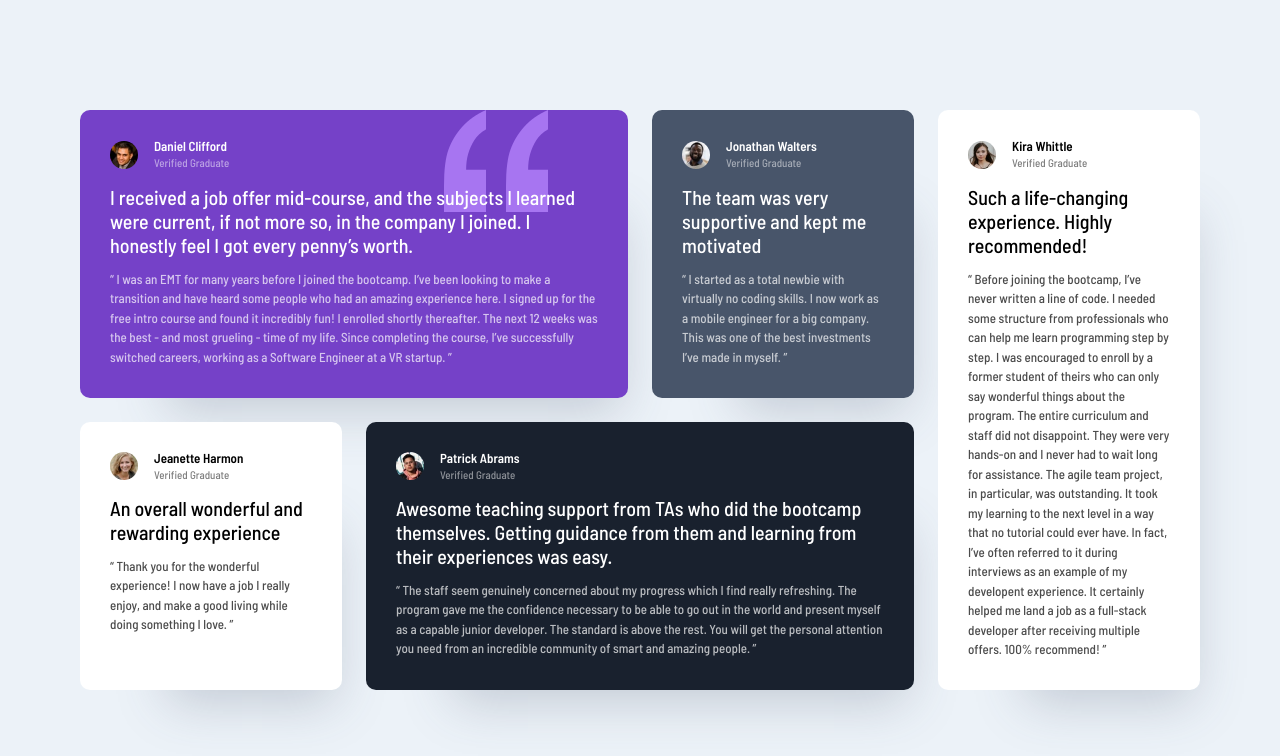
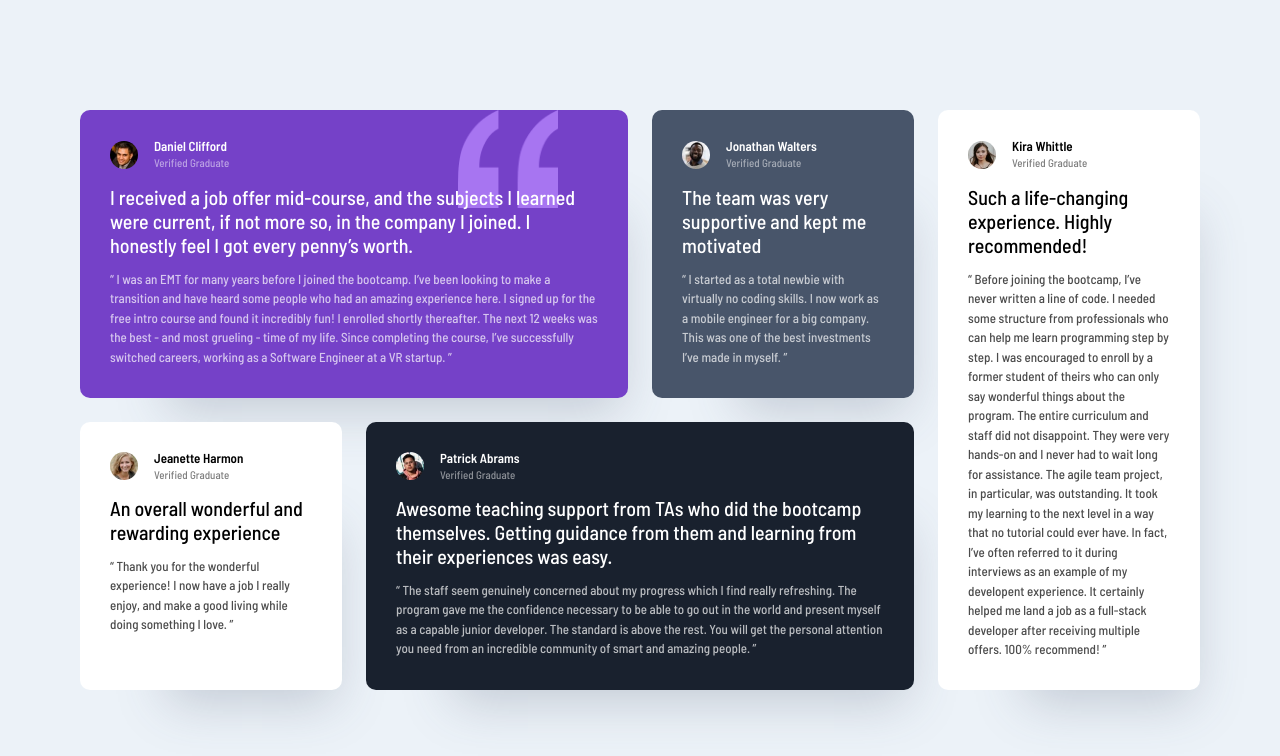
Before and after one commit to Mohamed-Hamdy-Tobal/Testimonial-Grid-Section, a plain HTML site: page index.html in a window 1280 px wide. Drawn offline with Linux system fonts and the light colour scheme.

Commit message:
Update style.css

```diff
--- a/css/style.css
+++ b/css/style.css
@@ -68,12 +68,15 @@ main section {
 main .one > img {
     position: absolute;
     top: 0;
-    right: 80px;
+    width: 100px;
+    right: 70px;
 }
 main section .box {
     display: flex;
     align-items: center;
     gap: 1rem;
+    position : relative;
+    z-index : 3;
 }
 main section .box img {
     width: 1.75rem;
```
